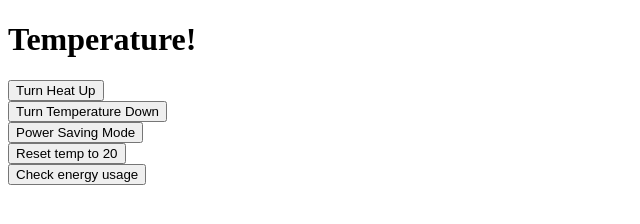
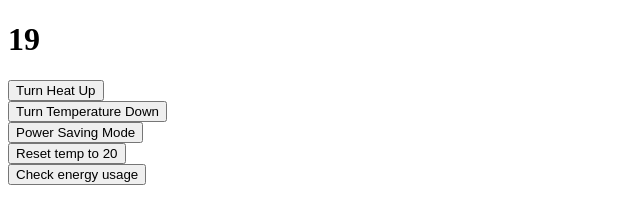
Before and after one commit to aniasobo/Thermostat, a plain HTML site: page index.html in a window 1280 px wide. Both pictures are taken after a click on the button "Turn Temperature Down". Shown: the whole page, without its empty margins (0-640 px from the left). Drawn offline with Linux system fonts and the light colour scheme.

Commit message:
Added stuff

```diff
--- a/index.html
+++ b/index.html
@@ -9,7 +9,7 @@
   </head>
 
   <body>
-    <h1>Temperature!</h1>
+    <h1></h1>
     <button id="up">Turn Heat Up</button><br>
     <button id="down">Turn Temperature Down</button><br>
     <button id="psm">Power Saving Mode</button><br>
--- a/src/interface.js
+++ b/src/interface.js
@@ -1,12 +1,14 @@
 $(document).ready(function() {
   console.log('ready');
   var term = new Thermostat();
+  $( "h1" ).text(term._temperature);
 
   $( "#up" ).click(function() {
     term.up();
     var returnval = term.returnTemperature();
     alert("temp up");
     console.log(returnval);
+    $( "h1" ).text(term._temperature);
   });
 
   $( "#down" ).click(function() {
@@ -14,6 +16,7 @@ $(document).ready(function() {
     returnval = term.returnTemperature();
     alert("temp down");
     console.log(returnval);
+    $( "h1" ).text(term._temperature);
   });
 
   $( "#psm" ).click(function() {
```
